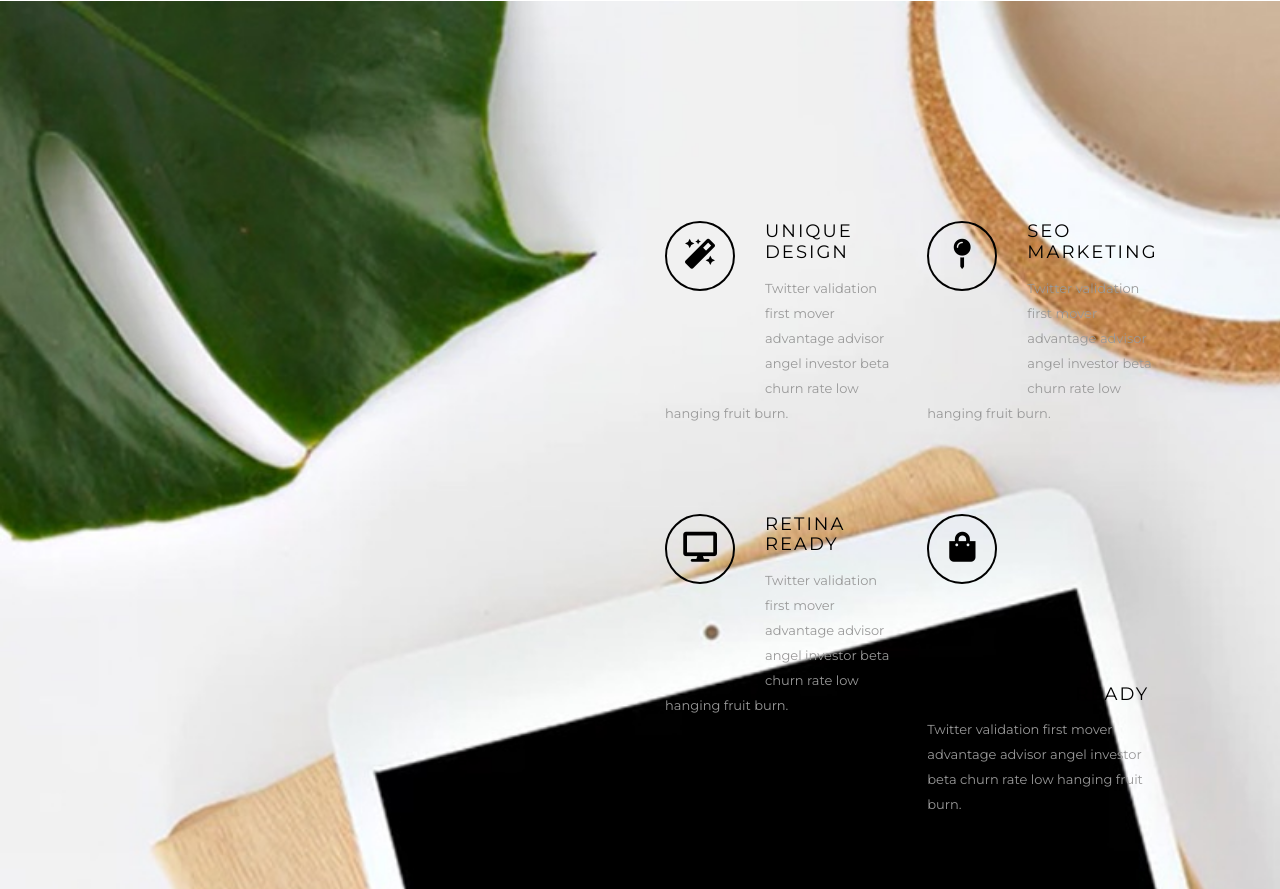
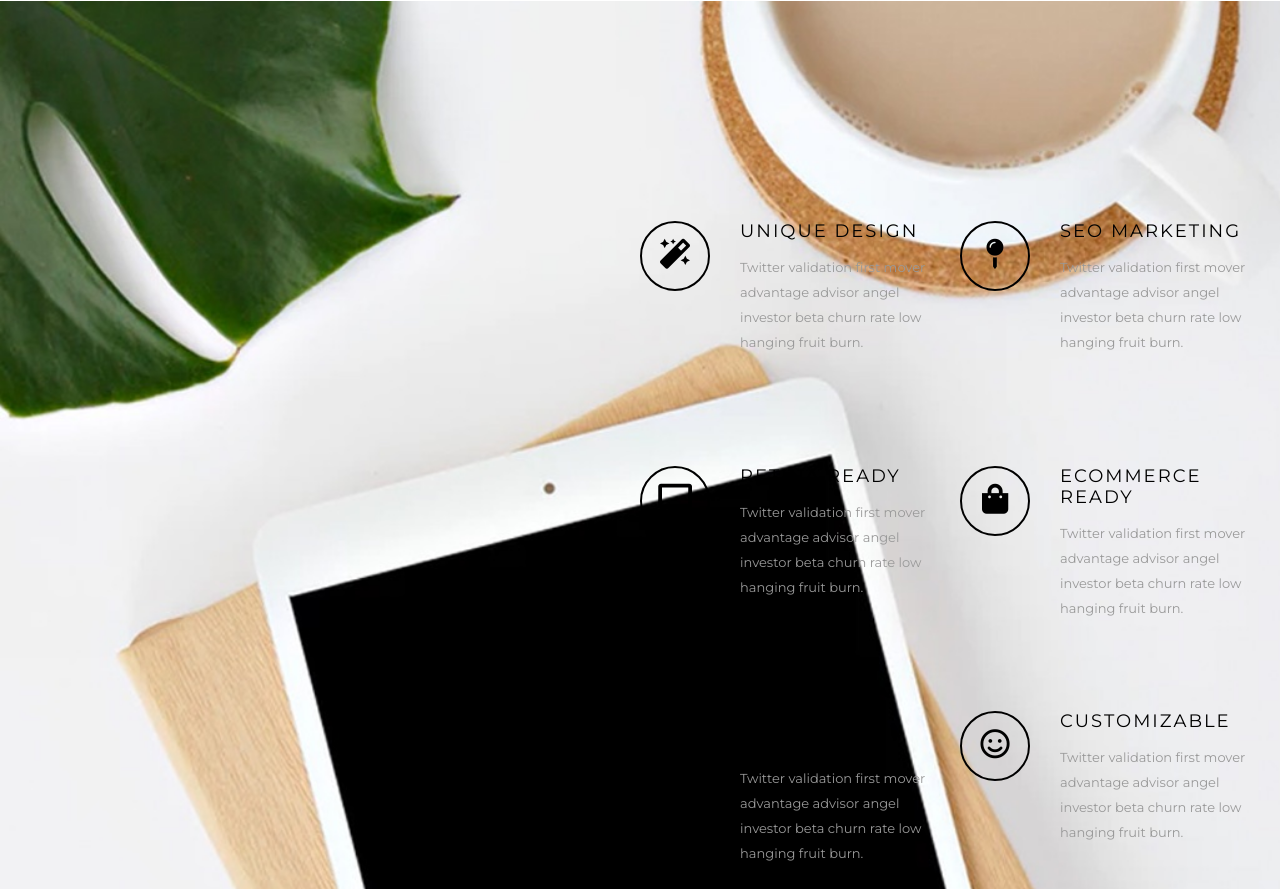
Before and after one commit to clarsena/ChristopherArsenaultProject1, a plain HTML site: page index.html in a window 1280 px wide. Shown: the part 2251-3140 px from the top of the page. Drawn offline with nearby package versions, Linux system fonts and the light colour scheme.

Commit message:
more resopnsiveness added to beenfits section and header

```diff
--- a/index.html
+++ b/index.html
@@ -75,38 +75,49 @@
 
         <!-- START OF BENEFITS SECTION -->
         <section class="benefits clearfix">
-            <div class="benefitsLeft">&nbsp;</div>
-            <div class="benefitsRight">
+            <div class="benefitsContainer clearfix">
+                <div class="benefitsItem clearfix">
                     <ul class="clearfix">
                         <li><div class="benefitsIcon"><i class="fas fa-magic"></div></i></li>
                         <li><h3>Unique Design</h3></li>
                         <li><p>Twitter validation first mover advantage advisor angel investor beta churn rate low hanging fruit burn.</p></li>
                     </ul>
+                </div>
+                <div class="benefitsItem clearfix">
                     <ul class="clearfix">
                         <li><div class="benefitsIcon"><i class="fas fa-map-pin"></div></i></li>
                         <li><h3>SEO Marketing</h3></li>
                         <li><p>Twitter validation first mover advantage advisor angel investor beta churn rate low hanging fruit burn.</p></li>
                     </ul>
+                </div>
+                <div class="benefitsItem clearfix">
                     <ul class="clearfix">
                         <li><div class="benefitsIcon"><i class="fas fa-desktop"></div></i></li>
                         <li><h3>Retina Ready</h3></li>
                         <li><p>Twitter validation first mover advantage advisor angel investor beta churn rate low hanging fruit burn.</p></li>
                     </ul>
+                </div>
+                <div class="benefitsItem clearfix">
                     <ul class="clearfix">
                         <li><div class="benefitsIcon"><i class="fas fa-shopping-bag"></div></i></li>
                         <li><h3>ECommerce Ready</h3></li>
                         <li><p>Twitter validation first mover advantage advisor angel investor beta churn rate low hanging fruit burn.</p></li>
                     </ul>
+                </div>
+                <div class="benefitsItem clearfix">
                     <ul class="clearfix">
                         <li><div class="benefitsIcon"><i class="fas fa-sliders-h"></div></i></li>
                         <li><h3>Advanced Options</h3></li>
                         <li><p>Twitter validation first mover advantage advisor angel investor beta churn rate low hanging fruit burn.</p></li>
                     </ul>
+                </div>
+                <div class="benefitsItem clearfix">
                     <ul class="clearfix">
                         <li><div class="benefitsIcon"><i class="far fa-smile"></div></i></li>
                         <li><h3>Customizable</h3></li>
                         <li><p>Twitter validation first mover advantage advisor angel investor beta churn rate low hanging fruit burn.</p></li>
                     </ul>
+                </div>
             </div>
         </section>
         <!-- END OF BENEFITS SECTION -->
--- a/styles/style.css
+++ b/styles/style.css
@@ -278,29 +278,23 @@ header.headerContact {
 .benefits {
     background-image: url('../assets/home-4.jpeg');
     background-size: cover;
-    padding: 220px 50px 200px 0;
+    padding: 220px 0 200px 0;
 }
 
-.benefitsLeft,
-.benefitsRight,
-.dropLineLeft,
-.dropLineRight {
+.benefitsContainer {
     width: 50%;
-    float: left;
+    float: right;
+    padding-left: 10%;
 }
 
-.benefitsRight {
-    padding-left: 50px;
-}
-
-.benefitsRight ul {
-    width: 42%;
+.benefitsItem {
+    width: 45%;
     float: left;
     margin-bottom: 75px;
     margin-right: 25px;
 }
 
-.benefitsRight li:first-child {
+.benefitsItem li:first-child {
     float: left;
 }
 
@@ -315,11 +309,11 @@ header.headerContact {
     text-align: center;
 }
 
-.benefitsRight h3 {
+.benefitsItem h3 {
     font-size: 1.8rem;
 }
 
-.benefitsRight p {
+.benefitsItem p {
     font-size: 1.3rem;
     color: #999999;
     line-height: 2.5rem;
@@ -393,6 +387,12 @@ header.headerContact {
 .dropLine {
     clear:both;
     height: 100vh;
+}
+
+.dropLineLeft,
+.dropLineRight {
+    width: 50%;
+    float: left;
 }
 
 .dropLineLeft {
@@ -845,22 +845,30 @@ footer h2 {
 
 /* MEDIA QUERIES */
 
+@media (max-width: 1650px) {
+
+    .benefitsContainer {
+        padding-left: 5%;
+    }
+}
+
+@media (max-width: 1490px) {
+
+    .benefitsContainer {
+        padding-left: 0;
+    }
+
+    .benefitsItem {
+        width: calc(50% - 25px);
+    }
+}
+
 @media (max-width: 1270px) {
 
-    .benefits {
-        padding-right: 0;
-    }
-    .benefitsLeft {
-        display: none;
-    }
-
-    .benefitsRight {
+    .benefitsContainer {
         width: 100%;
         padding: 0 50px;
-    }
-
-    .benefits ul {
-        width: calc( 50% - 25px);
+        float: none;
     }
 
     .team,
@@ -923,7 +931,6 @@ footer h2 {
 
 @media (max-width: 895px) {
 
-
     .siteNav ul:last-child li:first-child,
     .siteNav ul:first-child li:first-child {
         padding-left: 0;
```
Lines whose indentation alone changed are shown as unchanged.
